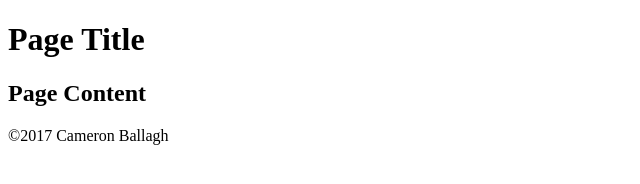
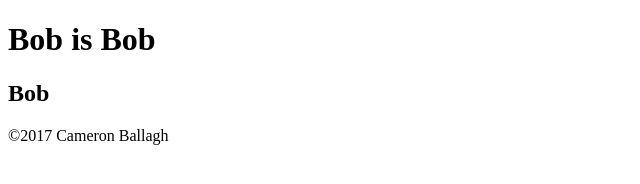
Before and after one commit to CamBallagh/bob, a plain HTML site: page index.html in a window 1280 px wide. Shown: the whole page, without its empty margins (0-640 px from the left). Drawn offline with Linux system fonts and the light colour scheme.

Commit message:
Changed to Bob

```diff
--- a/index.html
+++ b/index.html
@@ -8,7 +8,7 @@
 
     <meta name="viewport" content="width=device-width, initial-scale=1">
 
-    <title>Blank Template</title>
+    <title>Bob</title>
 
     <link rel="stylesheet" href="CSS/main.css">
 
@@ -18,13 +18,13 @@
 
     <header>
 
-        <h1>Page Title</h1>
+        <h1>Bob is Bob</h1>
 
     </header>
 
     <main>
 
-       <h2>Page Content</h2>
+       <h2>Bob</h2>
 
     </main>
 
```
